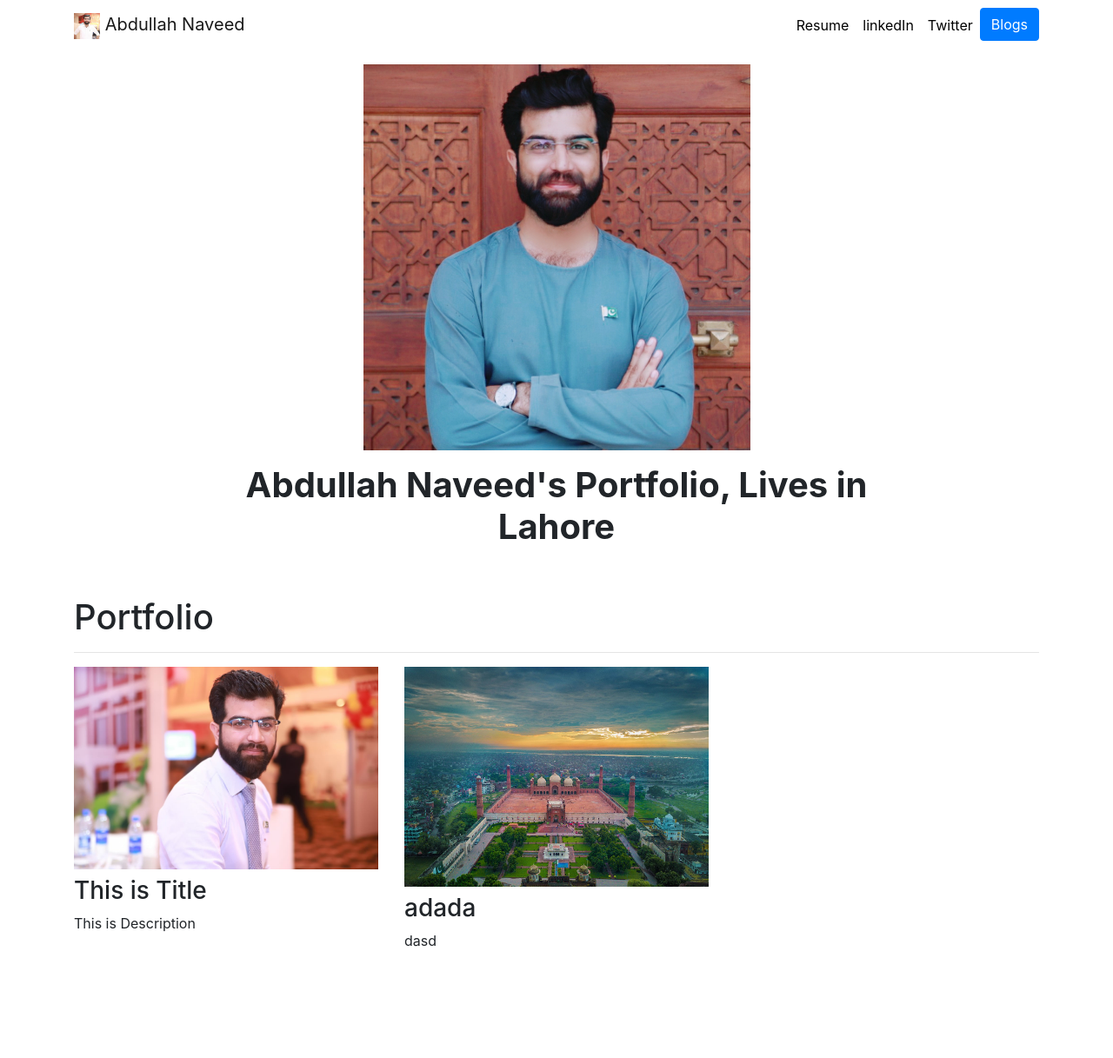
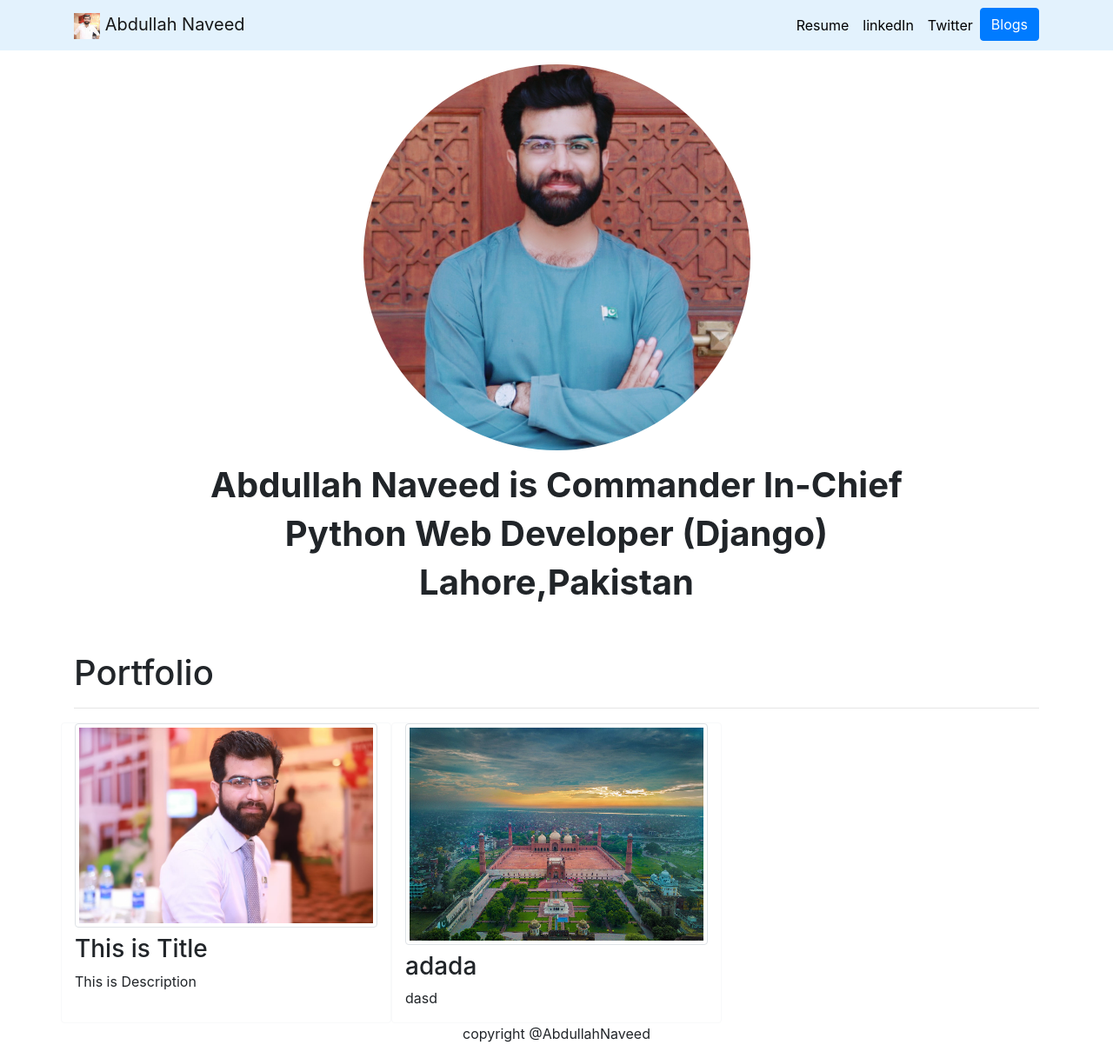
Before and after one commit to abdullah5naveed/Personal_Portfolio_Project, a Django app: page / in a window 1280 px wide. Shown: the whole page at 87% size. Before the commit the page ends 1089 px from the top, so only its background shows below. Run offline with Django 3.2, Linux system fonts and the light colour scheme; data comes from the database, SQL or seed files in the repository; both versions use the stored data as it was after the commit; some libraries are stand-ins or nearby versions.

Commit message:
some new changes in front-end

```diff
--- a/portfolio/templates/portfolio/base.html
+++ b/portfolio/templates/portfolio/base.html
@@ -11,14 +11,15 @@
   <!-- Bootstrap CSS -->
     <link rel="stylesheet" href="https://stackpath.bootstrapcdn.com/bootstrap/4.4.1/css/bootstrap.min.css" integrity="sha384-Vkoo8x4CGsO3+Hhxv8T/Q5PaXtkKtu6ug5TOeNV6gBiFeWPGFN9MuhOf23Q9Ifjh" crossorigin="anonymous">
     <link rel="stylesheet" href="{% static 'portfolio/custom.css'%}">
-    <link href="https://fonts.googleapis.com/css?family=Lato&display=swap" rel="stylesheet">
+    <link href="https://fonts.googleapis.com/css?family=Tangerine" rel="stylesheet">
 
     <link rel="icon" type="image/jpeg" href="{% static 'Portfolio/AbdullahNaveed.jpeg' %}">
     <title>Abdullah Naveed</title>
 </head>
 
 <body>
-  <nav id="topNav" class="navbar navbar-expand-md navbar-light">
+
+  <nav id="topNav" class="navbar sticky-top navbar-expand-md navbar-light" style="background-color: #e3f2fd;">
     <div class="container">
       <a class="navbar-brand" href="{% url 'home' %}">
         <img src="{% static 'portfolio/AbdullahNaveed.jpeg' %}" width="30" height="30" class="d-inline-block aline-top" alt="Abdullah's Logo">
@@ -46,9 +47,14 @@
     </div>
   </nav>
 
+
   <div class="container">
     {% block data %} {% endblock %}
   </div>
+
+<div class="row justify-content-center">
+  <p class="text-center col-mt-3">copyright @AbdullahNaveed</p>
+</div>
 
     <!-- Optional JavaScript -->
     <!-- jQuery first, then Popper.js, then Bootstrap JS -->
--- a/portfolio/templates/portfolio/home.html
+++ b/portfolio/templates/portfolio/home.html
@@ -3,14 +3,16 @@
 
 {% block data %}
     <div class="row justify-content-center my-3">
-        <div class="col-5">
-            <img class="img-fluid" src="{% static 'portfolio/AbdullahFiraas.jpg' %}">
+        <div class="container col-5">
+            <img class="img-fluid rounded-circle"src="{% static 'portfolio/AbdullahFiraas.jpg' %}">
         </div>
     </div>
 
     <div class="row justify-content-center mb-3">
         <div class="col-md-9 text-center">
-            <h1 id="hometext" class="font-weight-bold">Abdullah Naveed's Portfolio, Lives in Lahore</h1>
+            <h1 id="hometext" class="font-weight-bold">Abdullah Naveed is Commander In-Chief</h1>
+            <h1 id="hometext" class="font-weight-bold">Python Web Developer (Django)</h1>
+            <h1 id="hometext" class="font-weight-bold">Lahore,Pakistan</h1>
         </div>
     </div>
 
@@ -18,14 +20,15 @@
     <hr>
 
     <div class="row">
+
         {% for project in projects %}
-            <div class="col-lg-4 col-md-6">
+            <div class="col-lg-4 col-md-6 border border-light rounded">
                 {% if project.url %}
-                    <a href="{{ project.url }}">
-                        <img class="img-fluid mb-2" src="{{ project.image.url }}">
+                       <a href="{{ project.url }}" target="_blank">
+                           <img class="img-thumbnail  mb-2 rounded" src="{{ project.image.url }}">
                        </a>
                    {% else %}
-                    <img class="img-fluid mb-2" src="{{ project.image.url }}">
+                       <img class="img-thumbnail mb-2 rounded" src="{{ project.image.url }}">
                    {% endif %}
                    <h3>{{ project.title }}</h3>
                    <p>{{ project.discription }}</p>
```
Also changed, not shown: blog/templates/blog/details.html (+5 -4 lines), db.sqlite3, media/portfolio/images/Lahore.jpg (added). Lines whose indentation alone changed are shown as unchanged.
